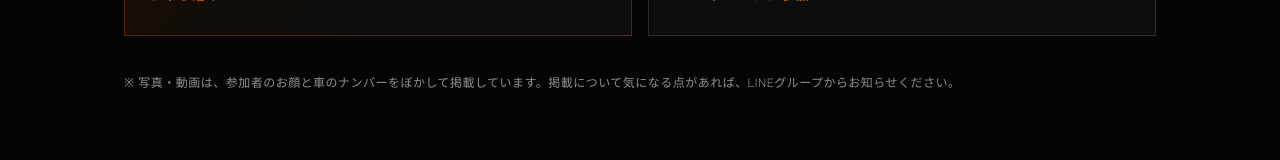
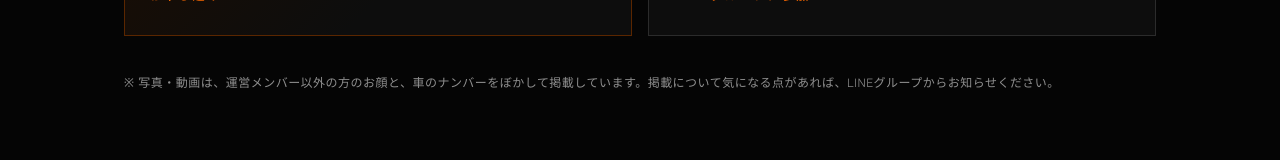
Before and after one commit to himawari2525smile3-png/aikoucar-site, a plain HTML site: page news/20261031/index.html in a window 1280 px wide. Shown: the part 5020-5180 px from the top of the page. Drawn offline with Linux system fonts and the light colour scheme.

Commit message:
10/31レポート：運営メンバーの顔のぼかしを解除
Co-Authored-By: Claude Opus 5.5 <noreply@anthropic.com>
Claude-Session: https://claude.ai/code/session_01VkmfhbpM1PywGqR6ThjeLf

```diff
--- a/news/20261031/index.html
+++ b/news/20261031/index.html
@@ -185,7 +185,7 @@ footer a{color:var(--mute)}
 <a class="card hot" href="/bonenkai/"><span class="k">12.26 SAT – 12.27 SUN</span><b>AIKOUCAR 忘年会 in 那須</b><small>26日は前夜祭（17:00〜22:00・お酒あり）、27日は愛車を並べて交流（10:00〜16:00）。参加費は割り勘制。12/25（金）22:00 申込締切。</small><span class="go">お申し込み →</span></a>
 <a class="card" href="https://line.me/ti/g/ad9U6nLKP9"><span class="k">EVERY SUNDAY 21:00</span><b>毎週日曜はオンライン交流会</b><small>毎週日曜 21:00〜22:00、オンラインで気軽に話しています。参加URLはLINEグループでお知らせしています。</small><span class="go">LINEグループに参加 →</span></a>
 </div>
-<p class="note">※ 写真・動画は、参加者のお顔と車のナンバーをぼかして掲載しています。掲載について気になる点があれば、LINEグループからお知らせください。</p>
+<p class="note">※ 写真・動画は、運営メンバー以外の方のお顔と、車のナンバーをぼかして掲載しています。掲載について気になる点があれば、LINEグループからお知らせください。</p>
 </div>
 </section>
 
```
Also changed, not shown: news/20261031/img/lineup.jpg, news/20261031/img/seminar.jpg, news/20261031/img/talk.jpg.
